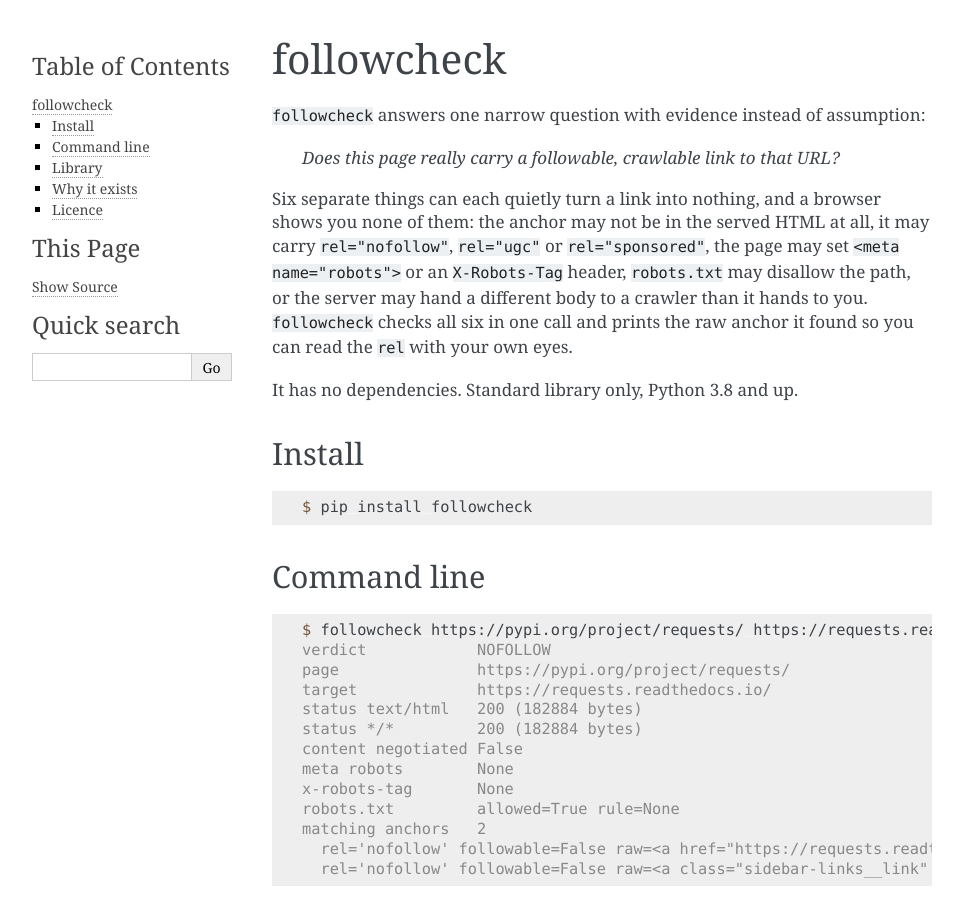
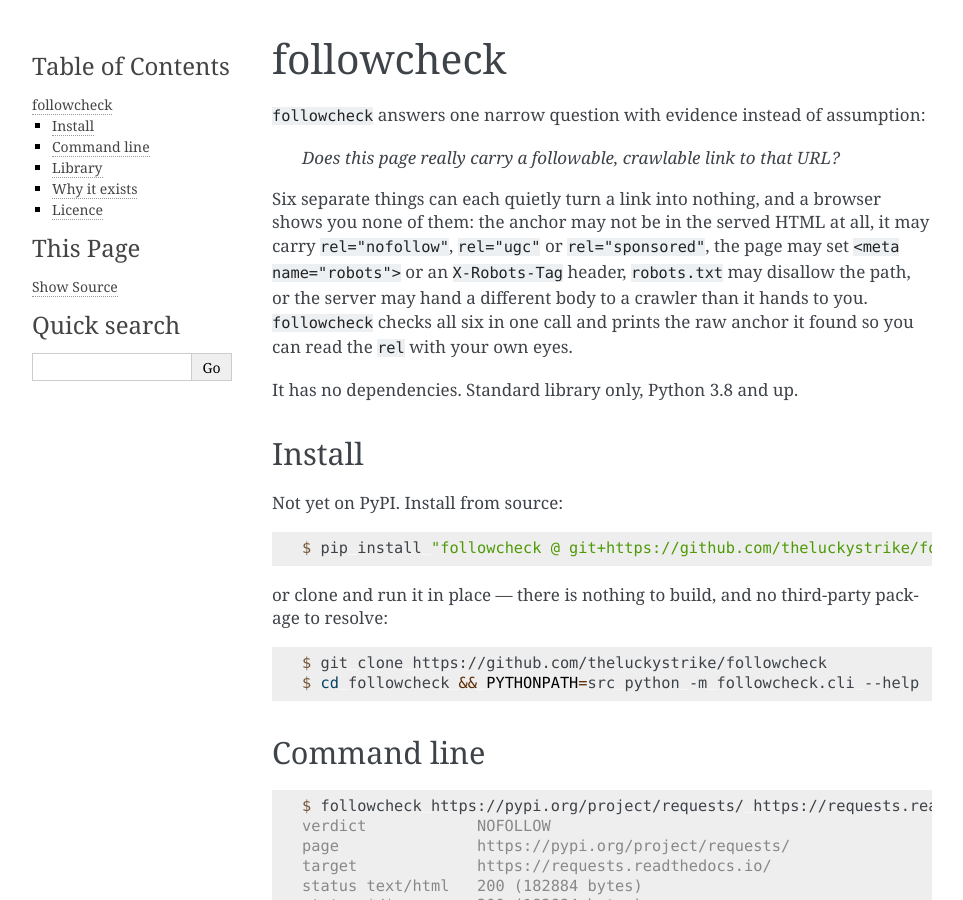
Before and after one commit to theluckystrike/followcheck, a Sphinx documentation site: the page built from docs/index.rst, in a window 1280 px wide and 900 px high. Shown: the whole window, without its empty margins (148-1111 px from the left). Built offline with Sphinx 7.4.7, drawn with Linux system fonts in a browser that asks for light colours.

Commit message:
docs: state honestly that the package is not on PyPI yet
Co-Authored-By: Claude Opus 5 (1M context) <noreply@anthropic.com>

```diff
--- a/docs/index.rst
+++ b/docs/index.rst
@@ -18,9 +18,19 @@ It has no dependencies. Standard library only, Python 3.8 and up.
 Install
 -------
 
+Not yet on PyPI. Install from source:
+
 .. code-block:: console
 
-   $ pip install followcheck
+   $ pip install "followcheck @ git+https://github.com/theluckystrike/followcheck"
+
+or clone and run it in place — there is nothing to build, and no third-party
+package to resolve:
+
+.. code-block:: console
+
+   $ git clone https://github.com/theluckystrike/followcheck
+   $ cd followcheck && PYTHONPATH=src python -m followcheck.cli --help
 
 Command line
 ------------
```
Also changed, not shown: README.md (+3 -1 lines).
